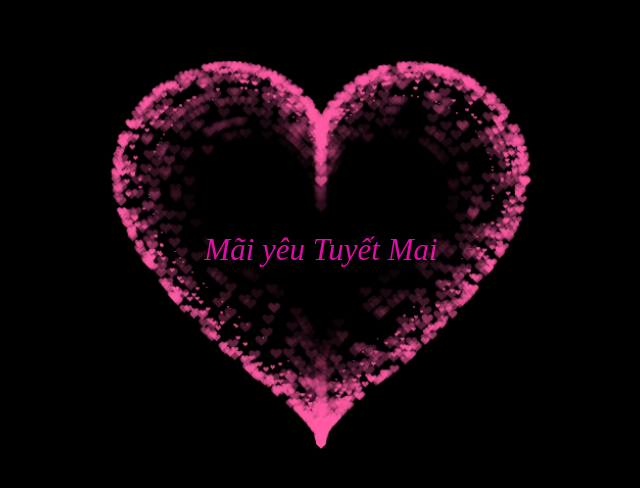
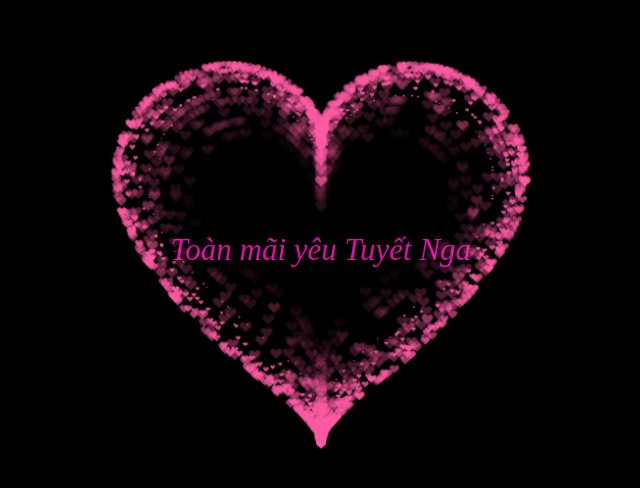
Before and after one commit to htcd202/project1, a plain HTML site: page index.html in a window 1280 px wide. Shown: the part 148-636 px from the top of the page, without its empty margins (319-959 px from the left). Drawn offline with Linux system fonts and the light colour scheme; animation ran at ten frames a second.

Commit message:
Update index.html

```diff
--- a/index.html
+++ b/index.html
@@ -331,6 +331,6 @@ var ParticlePool = (function() {
         align-items: center;
         justify-content: center;
         margin-bottom: 5px;
-        text-align: center;">Mãi yêu Tuyết Mai</div>
+        text-align: center;">Toàn mãi yêu Tuyết Nga</div>
  </BODY>
 </HTML>
```
